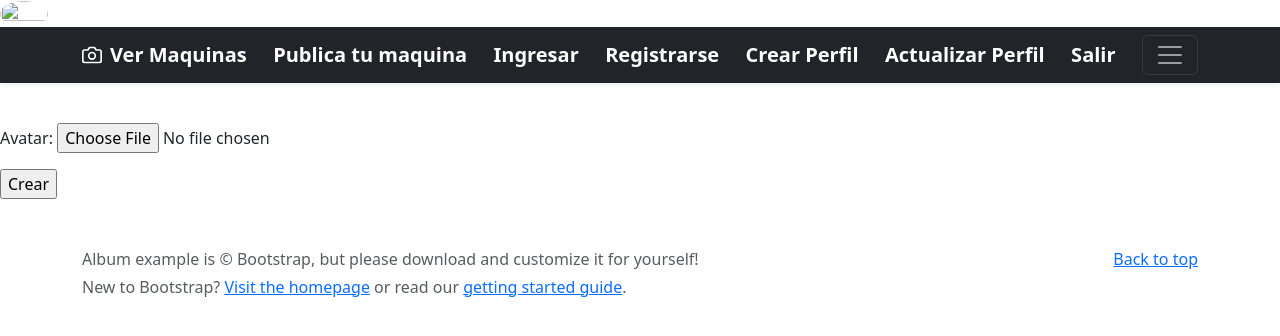
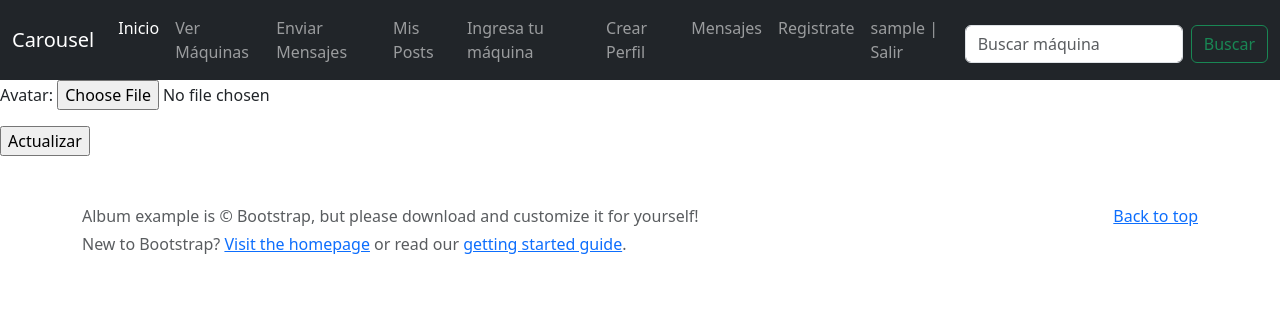
Before and after one commit to lhibarra/Leandro-Ibarra-ProyectoFinal, a Django app: page /profile/create in a window 1280 px wide. Shown: the top 336 px of the page. Run offline with Django 4.2, Linux system fonts and the light colour scheme; the visitor is signed in with stand-in values (Sample User, id 1); some libraries are stand-ins or nearby versions.

Commit message:
Agregado completo de avatar y cambio diseño  de menú

```diff
--- a/AppMaquinas/templates/AppMaquinas/base.html
+++ b/AppMaquinas/templates/AppMaquinas/base.html
@@ -1,7 +1,9 @@
 <!DOCTYPE html>
 <!-- saved from url=(0049)https://getbootstrap.com/docs/5.3/examples/album/ -->
 <html lang="en">
-  <head><meta http-equiv="Content-Type" content="text/html; charset=UTF-8">
+
+<head>
+  <meta http-equiv="Content-Type" content="text/html; charset=UTF-8">
   {%load static %}
   <meta name="viewport" content="width=device-width, initial-scale=1">
   <meta name="description" content="">
@@ -15,14 +17,19 @@
 
 
 
-<link href="{% static 'AppMaquinas/css/bootstrap.min.css' %}" rel="stylesheet" integrity="sha384-GLhlTQ8iRABdZLl6O3oVMWSktQOp6b7In1Zl3/Jr59b6EGGoI1aFkw7cmDA6j6gD" crossorigin="anonymous">
+  <link href="{% static 'AppMaquinas/css/bootstrap.min.css' %}" rel="stylesheet"
+    integrity="sha384-GLhlTQ8iRABdZLl6O3oVMWSktQOp6b7In1Zl3/Jr59b6EGGoI1aFkw7cmDA6j6gD" crossorigin="anonymous">
 
   <!-- Favicons -->
-<link rel="apple-touch-icon" href="https://getbootstrap.com/docs/5.3/assets/img/favicons/apple-touch-icon.png" sizes="180x180">
-<link rel="icon" href="https://getbootstrap.com/docs/5.3/assets/img/favicons/favicon-32x32.png" sizes="32x32" type="image/png">
-<link rel="icon" href="https://getbootstrap.com/docs/5.3/assets/img/favicons/favicon-16x16.png" sizes="16x16" type="image/png">
+  <link rel="apple-touch-icon" href="https://getbootstrap.com/docs/5.3/assets/img/favicons/apple-touch-icon.png"
+    sizes="180x180">
+  <link rel="icon" href="https://getbootstrap.com/docs/5.3/assets/img/favicons/favicon-32x32.png" sizes="32x32"
+    type="image/png">
+  <link rel="icon" href="https://getbootstrap.com/docs/5.3/assets/img/favicons/favicon-16x16.png" sizes="16x16"
+    type="image/png">
   <link rel="manifest" href="https://getbootstrap.com/docs/5.3/assets/img/favicons/manifest.json">
-<link rel="mask-icon" href="https://getbootstrap.com/docs/5.3/assets/img/favicons/safari-pinned-tab.svg" color="#712cf9">
+  <link rel="mask-icon" href="https://getbootstrap.com/docs/5.3/assets/img/favicons/safari-pinned-tab.svg"
+    color="#712cf9">
   <link rel="icon" href="https://getbootstrap.com/docs/5.3/assets/img/favicons/favicon.ico">
   <meta name="theme-color" content="#712cf9">
 
@@ -34,6 +41,14 @@
       -webkit-user-select: none;
       -moz-user-select: none;
       user-select: none;
+    }
+
+    form {
+      margin-top: 80px;
+    }
+
+    .buscador {
+      margin-top: 8px;
     }
 
     @media (min-width: 768px) {
@@ -82,62 +97,76 @@
 
 
 </head>
+
 <body>
 
   <header>
+    <nav class="navbar navbar-expand-md navbar-dark fixed-top bg-dark">
+      <div class="container-fluid">
+        {%if user.profile.avatar.url %}
+        <img src="{{user.profile.avatar_url}}" height="100%" width="64px">
+        {% else %}
+        <a class="navbar-brand" href="https://getbootstrap.com/docs/5.0/examples/carousel/#">Carousel</a>
+        {% endif %}
+        <button class="navbar-toggler" type="button" data-bs-toggle="collapse" data-bs-target="#navbarCollapse"
+          aria-controls="navbarCollapse" aria-expanded="false" aria-label="Toggle navigation">
+          <span class="navbar-toggler-icon"></span>
+        </button>
+        <div class="collapse navbar-collapse" id="navbarCollapse">
+          <ul class="navbar-nav me-auto mb-2 mb-md-0">
+            <li class="nav-item">
+              <a class="nav-link active" aria-current="page" href="{% url  'index' %}">Inicio</a>
+            </li>
+            <li class="nav-item">
+              <a class="nav-link" href="{% url 'maquina-list' %}">Ver Máquinas</a>
+            </li>
+            <li class="nav-item">
+              <a class="nav-link" href=""> Enviar Mensajes</a>
+            </li>
+            {% if user.is_authenticated %}
+            <li class="nav-item">
+              <a class="nav-link" href="">Mis Posts</a>
+            </li>
+            <li class="nav-item">
+              <a class="nav-link" href="">Ingresa tu máquina</a>
+            </li>
 
-    <img src="{{user.profile.avatar_url}}" height="100%" width="48px" style="border-radius: 50%;">
+            {% if user.profile %}
+            <li class="nav-item">
+              <a class="nav-link" href="{% url 'profile-update' user.profile.id %}">Editar Perfil</a>
+            </li>
+            {% else %}
+            <li class="nav-item">
+              <a class="nav-link" href="{% url 'profile-create' %}">Crear Perfil</a>
+            </li>
+            {% endif %}
 
-  <div class="collapse bg-dark" id="navbarHeader">
-    <div class="container">
-      <div class="row">
-        <div class="col-sm-8 col-md-7 py-4">
-          <h4 class="text-white">About</h4>
-          <p class="text-muted">Add some information about the album below, the author, or any other background context. Make it a few sentences long so folks can pick up some informative tidbits. Then, link them off to some social networking sites or contact information.</p>
-        </div>
-        <div class="col-sm-4 offset-md-1 py-4">
-          <h4 class="text-white">Contact</h4>
-          <ul class="list-unstyled">
-            <li><a href="https://getbootstrap.com/docs/5.3/examples/album/#" class="text-white">Follow on Twitter</a></li>
-            <li><a href="https://getbootstrap.com/docs/5.3/examples/album/#" class="text-white">Like on Facebook</a></li>
-            <li><a href="https://getbootstrap.com/docs/5.3/examples/album/#" class="text-white">Email me</a></li>
+            <li class="nav-item">
+              <a class="nav-link" href="">Mensajes</a>
+            </li>
+            <li class="nav-item">
+              <a class="nav-link" href="{% url 'signup' %}">Registrate</a>
+            </li>
+            <li class="nav-item">
+              <a class="nav-link" href="{% url 'logout' %}">{{ user.username }} | Salir</a>
+            </li>
+            {% else %}
+            <li class="nav-item">
+              <a class="nav-link" href="{% url 'login' %}">Ingresar</a>
+            </li>
+            {% endif %}
+            <!-- <li class="nav-item">
+              <a class="nav-link disabled" href="https://getbootstrap.com/docs/5.0/examples/carousel/#" tabindex="-1" aria-disabled="true">Disabled</a>
+            </li> -->
           </ul>
+          <form action="" class="d-flex buscador">
+            <input class="form-control me-2" name="criterio" type="search" placeholder="Buscar máquina"
+              aria-label="Search">
+            <button class="btn btn-outline-success" type="submit">Buscar</button>
+          </form>
         </div>
       </div>
-    </div>
-  </div>
-  <div class="navbar navbar-dark bg-dark shadow-sm">
-    <div class="container">
-      <a href="{% url 'maquina-list' %}" class="navbar-brand d-flex align-items-center">
-        <svg xmlns="http://www.w3.org/2000/svg" width="20" height="20" fill="none" stroke="currentColor" stroke-linecap="round" stroke-linejoin="round" stroke-width="2" aria-hidden="true" class="me-2" viewBox="0 0 24 24"><path d="M23 19a2 2 0 0 1-2 2H3a2 2 0 0 1-2-2V8a2 2 0 0 1 2-2h4l2-3h6l2 3h4a2 2 0 0 1 2 2z"></path><circle cx="12" cy="13" r="4"></circle></svg>
-        <strong>Ver Maquinas</strong>
-      </a>
-
-        <a href="" class="navbar-brand d-flex align-items-center">
-          <strong>Publica tu maquina</strong>
-        </a>
-
-        <a href="{% url 'login' %}" class="navbar-brand d-flex align-items-center">
-          <strong>Ingresar</strong>
-        </a>
-        <a href="{% url 'signup' %}" class="navbar-brand d-flex align-items-center">
-          <strong>Registrarse</strong>
-        </a>
-        <a href="{% url 'profile-create' %}" class="navbar-brand d-flex align-items-center">
-          <strong>Crear Perfil</strong>
-        </a>
-        <a href="{% url 'profile-update' %}" class="navbar-brand d-flex align-items-center">
-          <strong>Actualizar Perfil</strong>
-        </a>
-        <a href="{% url 'logout' %}" class="navbar-brand d-flex align-items-center">
-          <strong>Salir</strong>
-        </a>
-
-      <button class="navbar-toggler" type="button" data-bs-toggle="collapse" data-bs-target="#navbarHeader" aria-controls="navbarHeader" aria-expanded="false" aria-label="Toggle navigation">
-        <span class="navbar-toggler-icon"></span>
-      </button>
-    </div>
-  </div>
+    </nav>
   </header>
 
   {% block main %}{% endblock %}
@@ -148,14 +177,19 @@
         <a href="https://getbootstrap.com/docs/5.3/examples/album/#">Back to top</a>
       </p>
       <p class="mb-1">Album example is © Bootstrap, but please download and customize it for yourself!</p>
-    <p class="mb-0">New to Bootstrap? <a href="https://getbootstrap.com/">Visit the homepage</a> or read our <a href="https://getbootstrap.com/docs/5.3/getting-started/introduction/">getting started guide</a>.</p>
+      <p class="mb-0">New to Bootstrap? <a href="https://getbootstrap.com/">Visit the homepage</a> or read our <a
+          href="https://getbootstrap.com/docs/5.3/getting-started/introduction/">getting started guide</a>.</p>
     </div>
   </footer>
 
 
-    <script src="{% static 'AppMaquinas/js/bootstrap.bundle.min.js' %}" integrity="sha384-w76AqPfDkMBDXo30jS1Sgez6pr3x5MlQ1ZAGC+nuZB+EYdgRZgiwxhTBTkF7CXvN" crossorigin="anonymous"></script>
+  <script src="{% static 'AppMaquinas/js/bootstrap.bundle.min.js' %}"
+    integrity="sha384-w76AqPfDkMBDXo30jS1Sgez6pr3x5MlQ1ZAGC+nuZB+EYdgRZgiwxhTBTkF7CXvN"
+    crossorigin="anonymous"></script>
 
 
 
 
-</body></html>
+</body>
+
+</html>
--- a/AppMaquinas/templates/AppMaquinas/profile_form.html
+++ b/AppMaquinas/templates/AppMaquinas/profile_form.html
@@ -1,13 +1,10 @@
 {% extends "AppMaquinas/base.html" %}
 
 {% load static %}
-
 {% block main %}
-    <div style="margin-top:40px">
-        <form method="post" enctype="multipart/form-data">
-            {% csrf_token %}
-            {{form.as_p}}
-        <input type="submit" value="Crear">
-        </form>
-    </div>
+<form method="post" enctype="multipart/form-data">
+    {% csrf_token %}
+    {{form.as_p}}
+    <input type="submit" value="Actualizar">
+</form>
 {% endblock %}
--- a/project/urls.py
+++ b/project/urls.py
@@ -17,7 +17,7 @@ from django.contrib import admin
 from django.urls import path
 from django.conf import settings
 from django.conf.urls.static import static
-from AppMaquinas.views import index, MaquinaList, Login, Logout, SignUp, ProfileCreate
+from AppMaquinas.views import index, MaquinaList, Login, Logout, SignUp, ProfileCreate, ProfileUpdate
 urlpatterns = [
     path('admin/', admin.site.urls),
     #urls maquinas
@@ -29,7 +29,7 @@ urlpatterns = [
     path('signup/', SignUp.as_view(), name="signup"),
     #urls manejo perfil
     path('profile/create', ProfileCreate.as_view(), name="profile-create"),
-    path('profile/update/<pk>/', ProfileCreate.as_view(), name="profile-update"),
+    path('profile/update/<pk>/', ProfileUpdate.as_view(), name="profile-update"),
 
 
 ]
```
Also changed, not shown: media/avatares/avatar2_HYTORkZ.jpg (deleted). Lines whose indentation alone changed are shown as unchanged.
